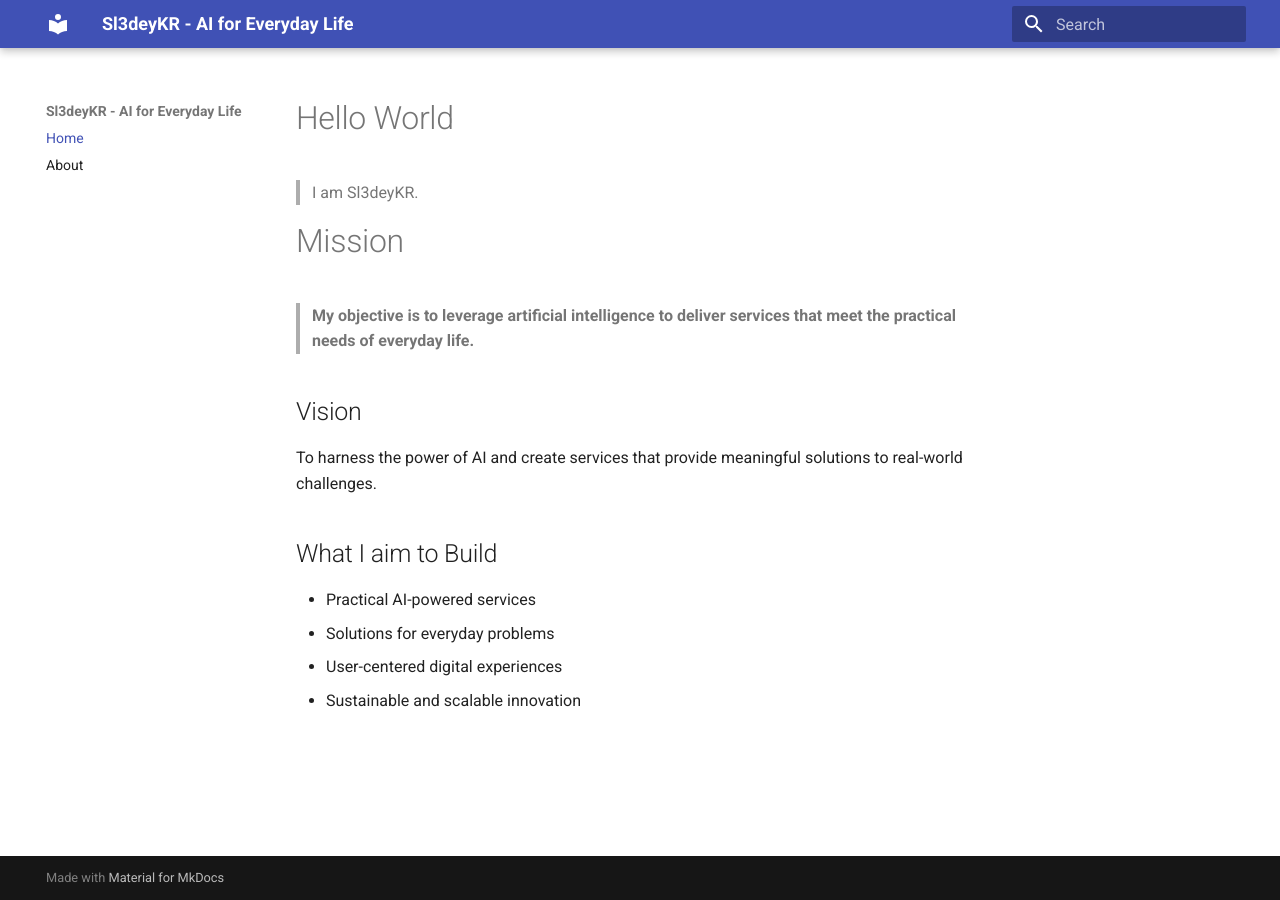
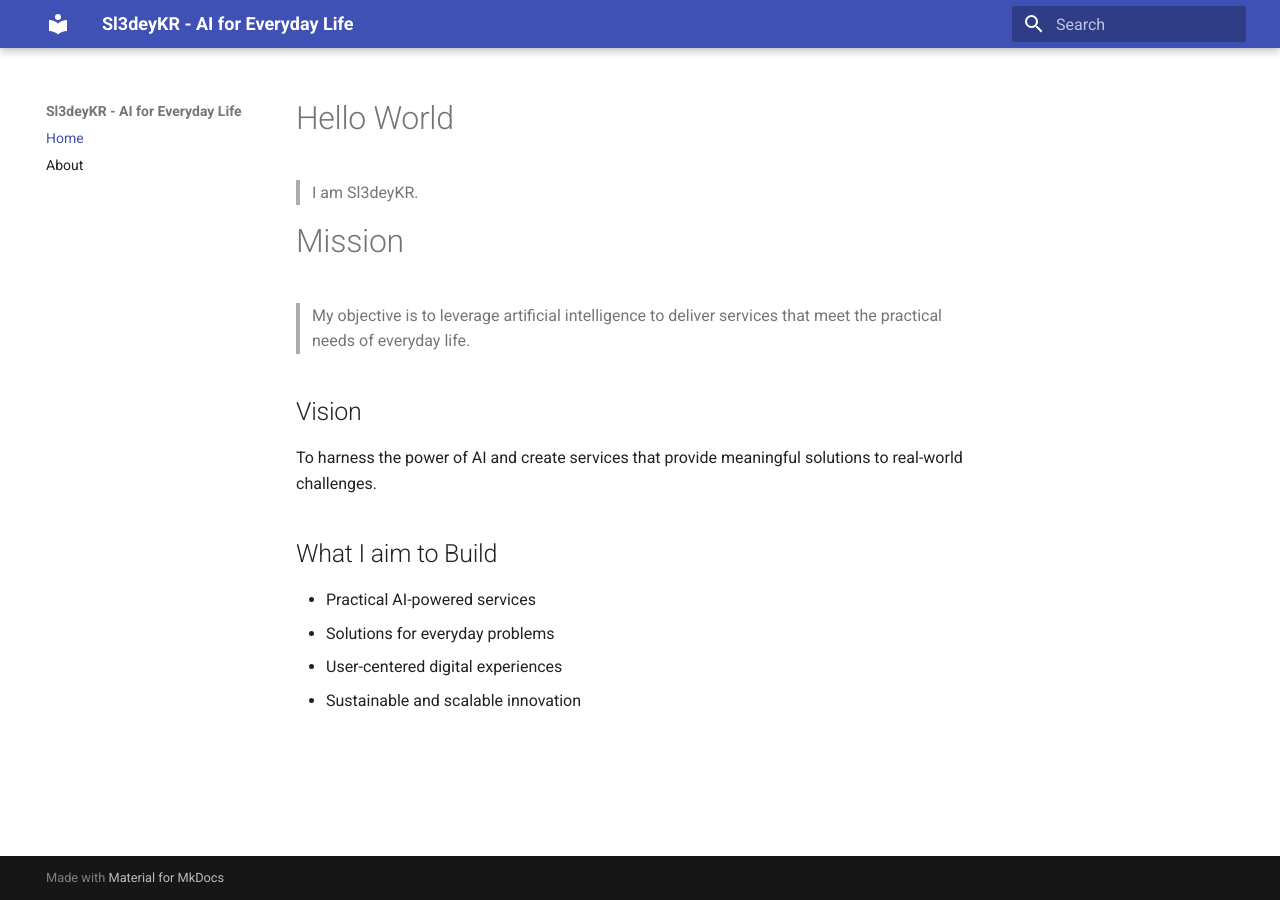
Before and after one commit to sl3deykr/sl3deykr.github.io, an MkDocs documentation site: the page built from docs/index.md, in a window 1280 px wide. Built offline with MkDocs 1.6.1 and Material for MkDocs 9.7.7, drawn with Linux system fonts in a browser that asks for light colours.

```diff
--- a/docs/index.md
+++ b/docs/index.md
@@ -2,7 +2,7 @@
 > I am Sl3deyKR.
 
 # Mission
-> **My objective is to leverage artificial intelligence to deliver services that meet the practical needs of everyday life.**
+> My objective is to leverage artificial intelligence to deliver services that meet the practical needs of everyday life.
 
 ## Vision
 
```
